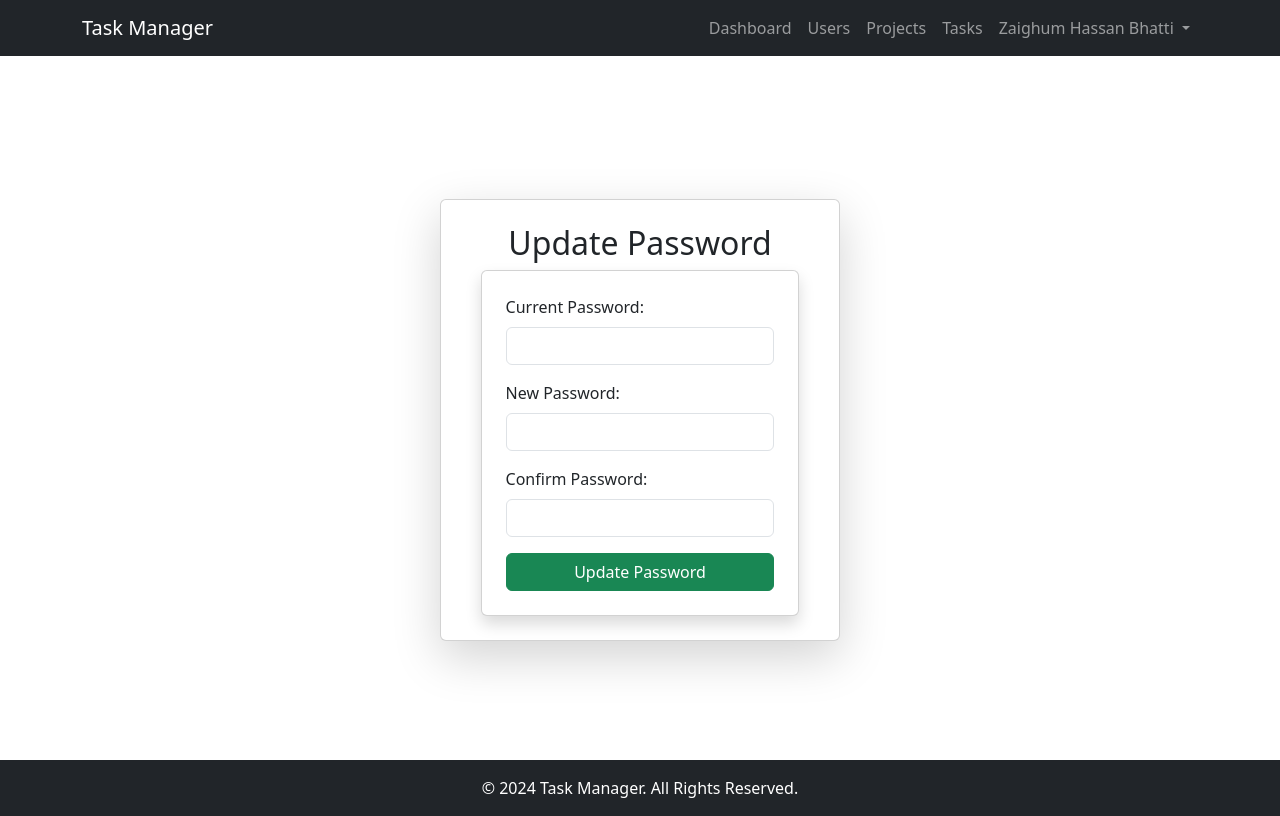
After one commit to zaighumhassanbhatti468/TaskManager, a Django app: page /password_change/ in a window 1280 px wide. The commit adds this page. Run offline with Django 5.2, Linux system fonts and the light colour scheme; a user stored in the database is signed in; some libraries are stand-ins or nearby versions.

Commit message:
final touch.

```diff
--- a/core/templates/core/base.html
+++ b/core/templates/core/base.html
@@ -30,7 +30,17 @@
                             <li class="nav-item"><a class="nav-link" href="{% url 'user_dashboard' %}">Dashboard</a></li>
                             <li class="nav-item"><a class="nav-link" href="{% url 'user_tasks' %}">My Tasks</a></li>
                         {% endif %}
-                        <li class="nav-item"><a class="nav-link" href="{% url 'logout' %}">Logout</a></li>
+                        <li class="nav-item dropdown">
+                            <a class="nav-link dropdown-toggle" href="#" id="userDropdown" role="button" data-bs-toggle="dropdown" aria-expanded="false">
+                                {{ user.fullname }}
+                            </a>
+                            <ul class="dropdown-menu dropdown-menu-end" aria-labelledby="userDropdown">
+                                <li><a class="dropdown-item" href="{% url 'profile' %}">Profile</a></li>
+                                <li><a class="dropdown-item" href="{% url 'password_change' %}">Change Password</a></li>
+                                <li><hr class="dropdown-divider"></li>
+                                <li><a class="dropdown-item text-danger" href="{% url 'logout' %}">Logout</a></li>
+                            </ul>
+                        </li>
                     {% else %}
                         <!-- Only Show Login Page When User is Not Logged In -->
                         <li class="nav-item"><a class="nav-link" href="{% url 'login' %}">Login</a></li>
--- /dev/null
+++ b/core/templates/core/password.html
@@ -0,0 +1,42 @@
+{% extends 'core/base.html' %}
+
+{% block title %}Change Password - Task Manager{% endblock %}
+
+{% block content %}
+<div class="container d-flex align-items-center justify-content-center" style="min-height: 85vh;">
+    <div class="card shadow-lg p-4" style="width: 100%; max-width: 400px;">
+        <h2 class="text-center">Update Password</h2>
+
+        {% if messages %}
+            {% for message in messages %}
+                <p class="text-{{ message.tags }}">{{ message }}</p>
+            {% endfor %}
+        {% endif %}
+
+        <div class="row justify-content-center">
+            <div class="col-md-11">
+                <form method="POST" class="card p-4 shadow">
+                    {% csrf_token %}
+
+                    <div class="mb-3">
+                        <label class="form-label">Current Password:</label>
+                        <input type="password" name="current_password" class="form-control" required>
+                    </div>
+
+                    <div class="mb-3">
+                        <label class="form-label">New Password:</label>
+                        <input type="password" name="new_password" class="form-control" required>
+                    </div>
+
+                    <div class="mb-3">
+                        <label class="form-label">Confirm Password:</label>
+                        <input type="password" name="confirm_password" class="form-control" required>
+                    </div>
+
+                    <button type="submit" class="btn btn-success w-100">Update Password</button>
+                </form>
+            </div>
+        </div>
+    </div>
+</div>
+{% endblock %}
--- a/core/urls.py
+++ b/core/urls.py
@@ -1,6 +1,6 @@
 from django.urls import path
 from django.contrib.auth import views as auth_views
-from core.views.auth_views import login_view,logout_view
+from core.views.auth_views import login_view,logout_view,profile_view,password_change
 from core.views.dashboard_views import admin_dashboard, user_dashboard
 from core.views.user_views import manage_users, add_user, update_user, delete_user
 from core.views.project_views import manage_projects, add_project, update_project, delete_project
@@ -9,8 +9,8 @@ from core.views.task_views import manage_tasks, add_task, update_task, delete_ta
 urlpatterns = [
     # Login & Register
     path('', login_view, name='login'),  # Default page is the login page
-
-
+    path('profile/', profile_view, name='profile'),
+    path('password_change/', password_change, name='password_change'),
     path('logout/', logout_view, name='logout'),
 
     path('dashboard/admin/', admin_dashboard, name='admin_dashboard'),
--- a/core/views/auth_views.py
+++ b/core/views/auth_views.py
@@ -1,6 +1,7 @@
 from django.shortcuts import render, redirect
-from django.contrib.auth import authenticate, login,logout
+from django.contrib.auth import authenticate, login,logout,update_session_auth_hash
 from django.contrib import messages
+from django.contrib.auth.decorators import login_required
 from core.models import User  # Import your User model
 
 def login_view(request):
@@ -23,6 +24,53 @@ def login_view(request):
 
     return render(request, "core/login.html")
 
+@login_required
+def profile_view(request):
+    user = request.user  # Get the currently logged-in user
+
+    if request.method == "POST":
+        user.fullname = request.POST.get("fullname")
+        user.email = request.POST.get("email")
+        user.phonenumber = request.POST.get("phonenumber")
+        user.address = request.POST.get("address")
+
+        user.save()
+        messages.success(request, "Profile updated successfully!")
+
+        return redirect("profile")  # Refresh the page after update
+
+    return render(request, "core/profile.html", {"user": user})
+
+@login_required
+def password_change(request):
+    user = request.user  # Get the currently logged-in user
+
+    if request.method == "POST":
+        current_password = request.POST.get("current_password")  # Fetch current password
+        new_password = request.POST.get("new_password")  # Fetch new password
+        confirm_password = request.POST.get("confirm_password")  # Fetch confirmation password
+
+        # Check if current password is correct
+        if not user.check_password(current_password):
+            messages.error(request, "Current password is incorrect.")
+            return redirect("password_change")
+
+        # Check if new password matches confirmation
+        if new_password != confirm_password:
+            messages.error(request, "New password and confirm password do not match.")
+            return redirect("password_change")
+
+        # Update password
+        user.set_password(new_password)
+        user.save()
+
+        # Keep the user logged in after password change
+        update_session_auth_hash(request, user)
+
+        messages.success(request, "Password updated successfully!")
+        return redirect("password_change")  # Redirect to profile after successful password change
+
+    return render(request, "core/password.html", {"user": user})
 
 def logout_view(request):
     logout(request)
```
Also changed, not shown: core/templates/core/profile.html (renamed from core/templates/core/register.html, +14 -16 lines), db.sqlite3.
